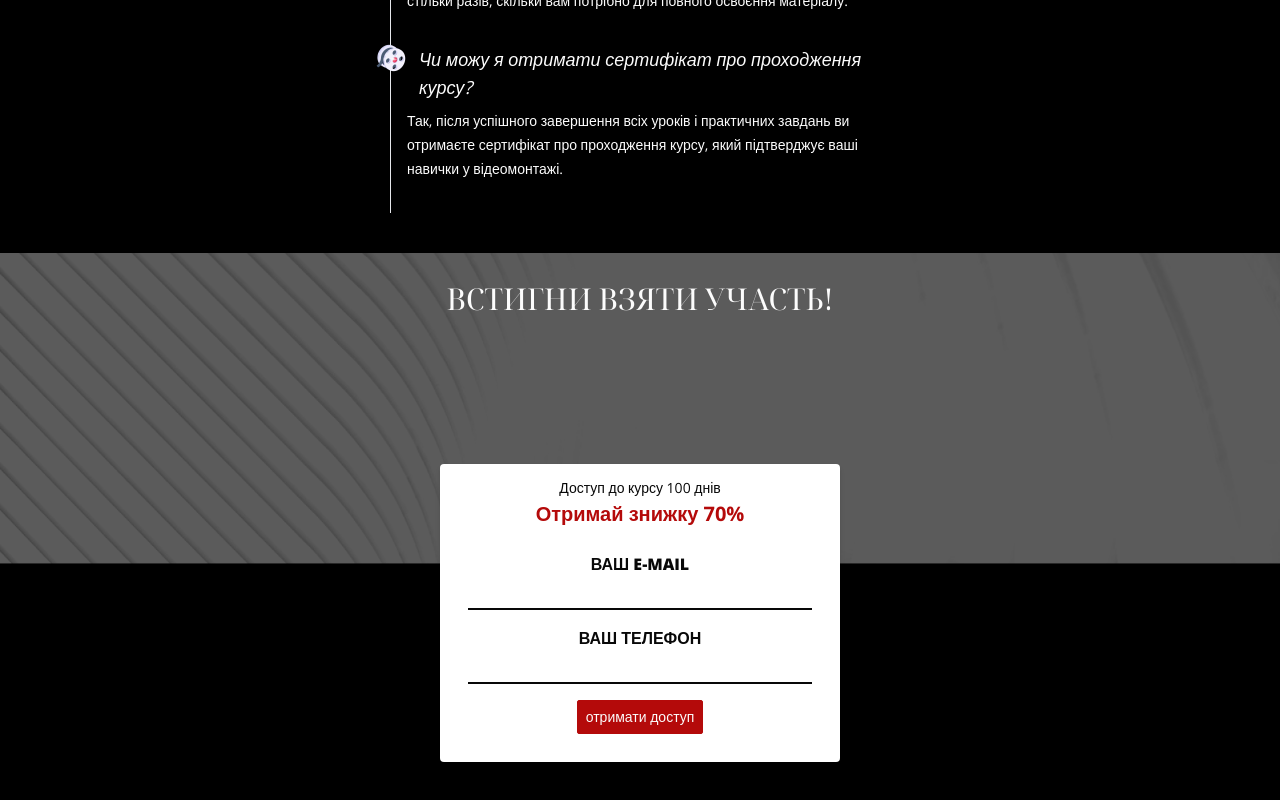
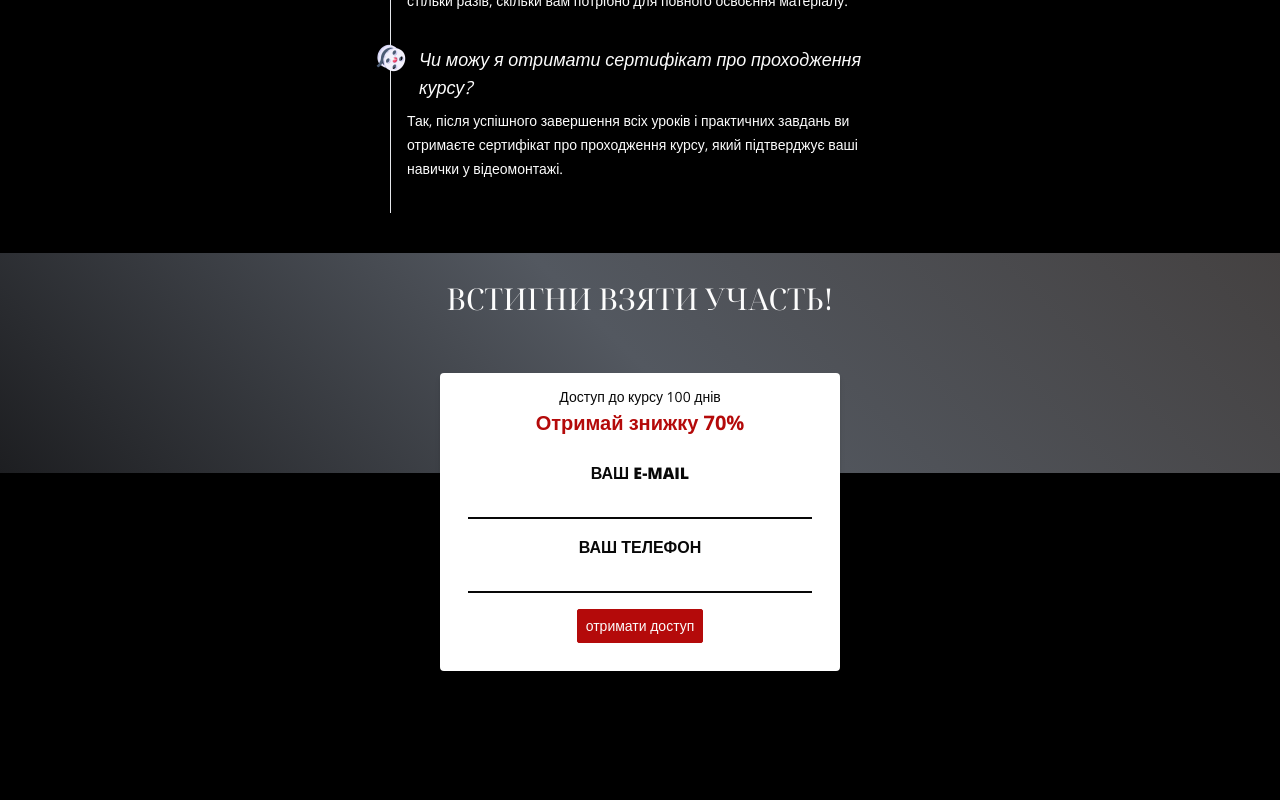
Before and after one commit to IraMira333/kateryna_kutsyk_master-class, a Next.js app: page / in a window 1280 px wide. Shown: the part 7224-8024 px from the top of the page. After the commit the page ends 7963 px from the top, so only its background shows below. Built offline with nearby package versions, Linux system fonts and the light colour scheme.

Commit message:
Update Slide7.tsx

```diff
--- a/src/components/Slide7/Slide7.tsx
+++ b/src/components/Slide7/Slide7.tsx
@@ -4,15 +4,7 @@ import { FormGetCourse } from "../shared/FormGetCourse";
 export const Slide7 = () => {
     return (
         <section className="relative py-5 text-center">
-            <div className=" bg-shading mb-5 w-[100vw]">
-                <Image
-                    src="/bgSlide7.png"
-                    alt="Background image"
-                    width={1908}
-                    height={464}
-                    className="relative z-[-1] min-h-[220px] w-full object-left-top object-cover"
-                />
-            </div>
+            <div className=" bg-coursesGradient mb-5 w-[100vw] h-[220px]"></div>
             <div className="px-5 max-w-[500px] mx-auto mb-12">
                 <div className="absolute top-12 left-1/2 transform -translate-x-1/2 w-full max-w-[95%] ">
                     <h2 className="  uppercase font-notoDisplay text-3xl text-center">
```
